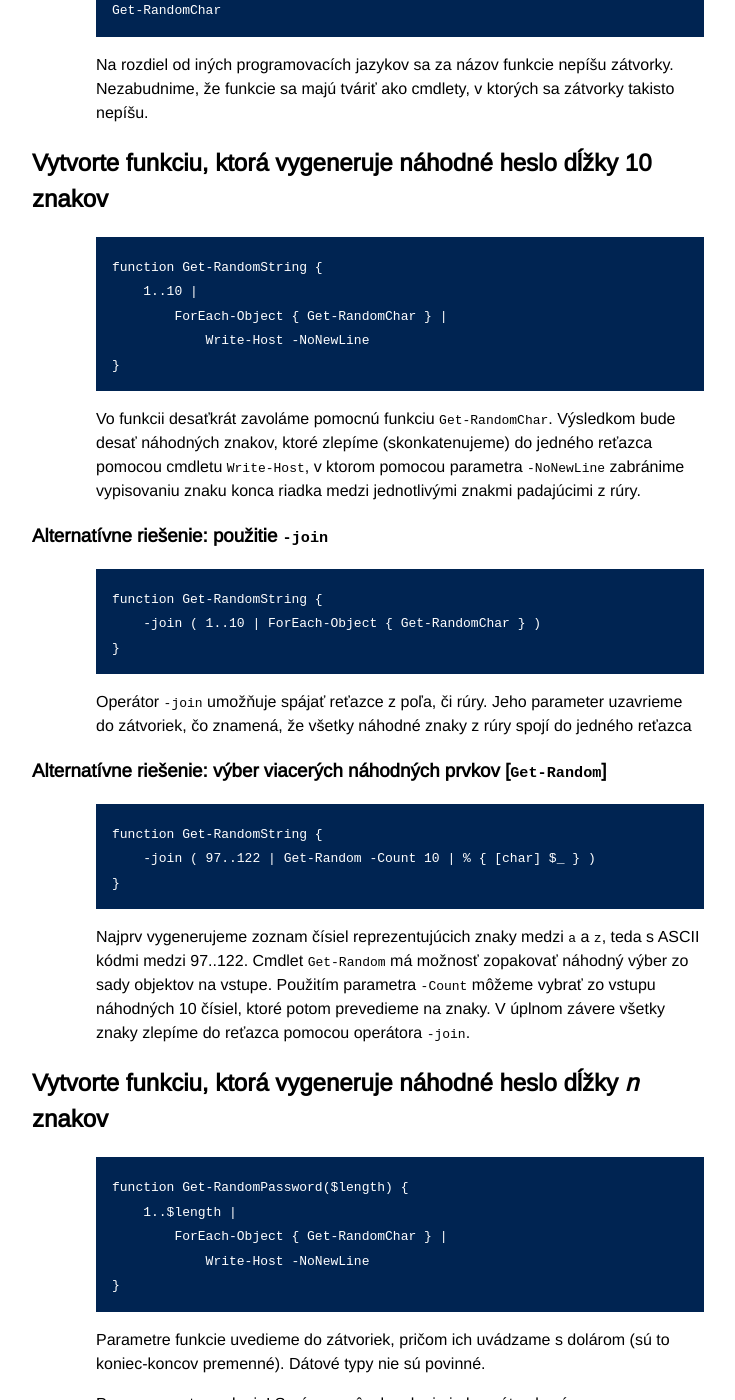
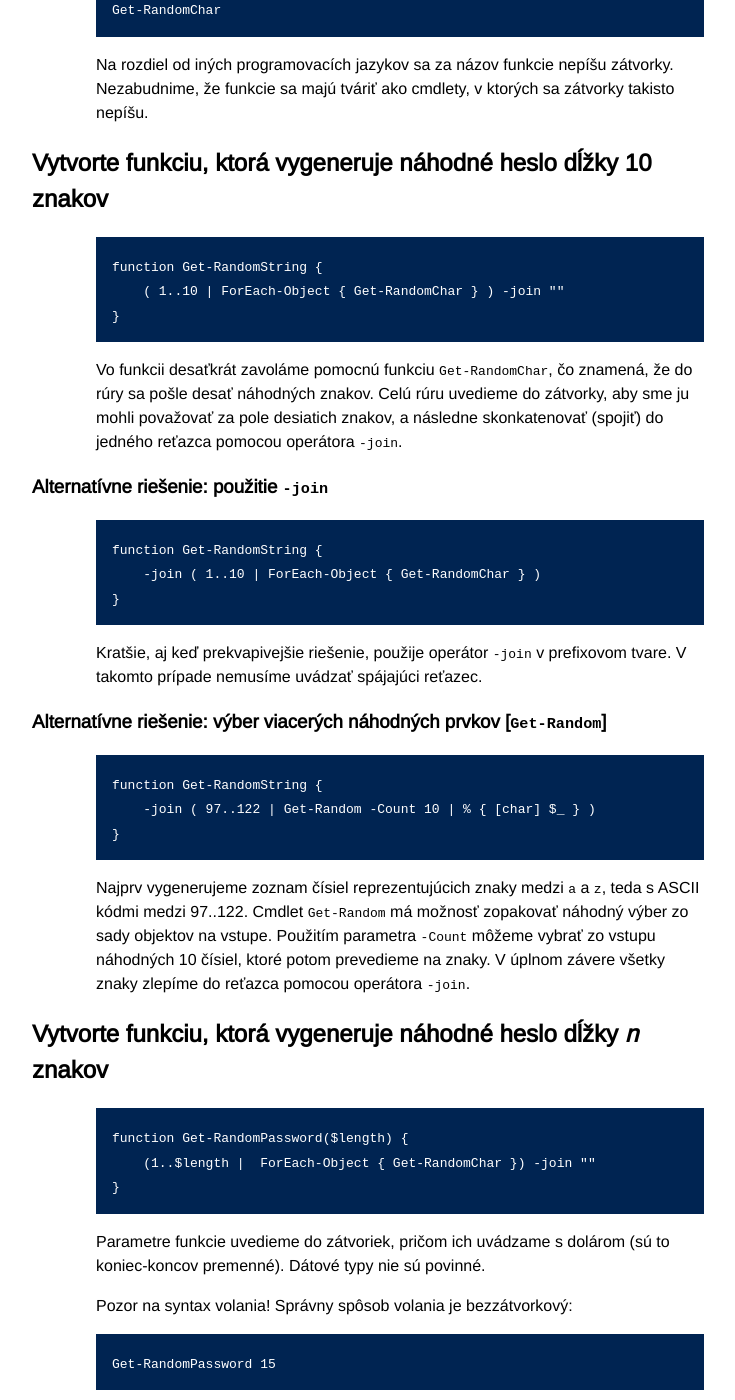
Before and after one commit to novotnyr/powershell-cvicebnica, a Jekyll site: the page built from viacriadkove-skriptovanie.markdown, in a window 1280 px wide and 1400 px high, scrolled down 3334 px. Shown: the whole window, without its empty margins (272-1007 px from the left). Built offline with Jekyll 4.4.1, drawn with Linux system fonts in a browser that asks for light colours; some of the changed text lies outside the part shown.

Commit message:
Formatovanie a lestenie

```diff
--- a/viacriadkove-skriptovanie.markdown
+++ b/viacriadkove-skriptovanie.markdown
@@ -145,16 +145,13 @@ Vytvorte funkciu, ktorá vygeneruje náhodné heslo dĺžky 10 znakov
 ----------------------------------------------------------------
 
     function Get-RandomString {
-        1..10 |
-            ForEach-Object { Get-RandomChar } |
-                Write-Host -NoNewLine
+        ( 1..10 | ForEach-Object { Get-RandomChar } ) -join ""
     }
 
-Vo funkcii desaťkrát zavoláme pomocnú funkciu `Get-RandomChar`. Výsledkom
-bude desať náhodných znakov, ktoré zlepíme (skonkatenujeme) do jedného
-reťazca pomocou cmdletu `Write-Host`, v ktorom pomocou parametra
-`-NoNewLine` zabránime vypisovaniu znaku konca riadka medzi jednotlivými
-znakmi padajúcimi z rúry.
+Vo funkcii desaťkrát zavoláme pomocnú funkciu `Get-RandomChar`, čo znamená,
+že do rúry sa pošle desať náhodných znakov. Celú rúru uvedieme do zátvorky,
+aby sme ju mohli považovať za pole desiatich znakov, a následne skonkatenovať
+(spojiť) do jedného reťazca pomocou operátora `-join`.
 
 ### Alternatívne riešenie: použitie `-join`
 
@@ -162,9 +159,8 @@ znakmi padajúcimi z rúry.
         -join ( 1..10 | ForEach-Object { Get-RandomChar } )
     }
 
-Operátor `-join` umožňuje spájať reťazce z poľa, či rúry. Jeho parameter
-uzavrieme do zátvoriek, čo znamená, že všetky náhodné znaky z rúry
-spojí do jedného reťazca
+Kratšie, aj keď prekvapivejšie riešenie, použije operátor `-join`
+v prefixovom tvare. V takomto prípade nemusíme uvádzať spájajúci reťazec.
 
 ### Alternatívne riešenie: výber viacerých náhodných prvkov [`Get-Random`]
 
@@ -183,9 +179,7 @@ Vytvorte funkciu, ktorá vygeneruje náhodné heslo dĺžky *n* znakov
 -----------------------------------------------------------------
 
     function Get-RandomPassword($length) {
-        1..$length |
-            ForEach-Object { Get-RandomChar } |
-                Write-Host -NoNewLine
+        (1..$length |  ForEach-Object { Get-RandomChar }) -join ""
     }
 
 Parametre funkcie uvedieme do zátvoriek, pričom ich uvádzame s dolárom
@@ -280,7 +279,9 @@ Vytvorte funkciu, ktorá zistí celkové veľkosti adresárov (rekurzívne)
 
 	function Measure-Directory {
 	    foreach($item in $input) {
-	        $size = (Get-Item $item.FullName -Recurse | Measure-Object -Sum -Property Length).Sum
+	        $size = Get-Item $item.FullName -Recurse
+                        | Measure-Object -Sum -Property Length
+                            | Select-Object -ExpandProperty Sum
 	        @{$item.FullName = $size}
 	    }
 	}
@@ -382,10 +383,10 @@ Vytvorte funkciu, ktorá vygeneruje náhodné heslá pre zoznam používateľov
 ------------------------------------------------------------------------
 
     filter Get-RandomCredentials([int] $length = 10) {
-      $credentials = New-Object PSObject | Select-Object Name, Password
-      $credentials.Name = $_
-      $credentials.Password = Get-RandomPassword $length
-      $credentials
+        $credentials = New-Object PSObject | Select-Object Name, Password
+        $credentials.Name = $_
+        $credentials.Password = Get-RandomPassword $length
+        $credentials
     }
 
 Použitie funkcie:
```
Also changed, not shown: other parts of viacriadkove-skriptovanie.markdown (+12 -7 lines).
